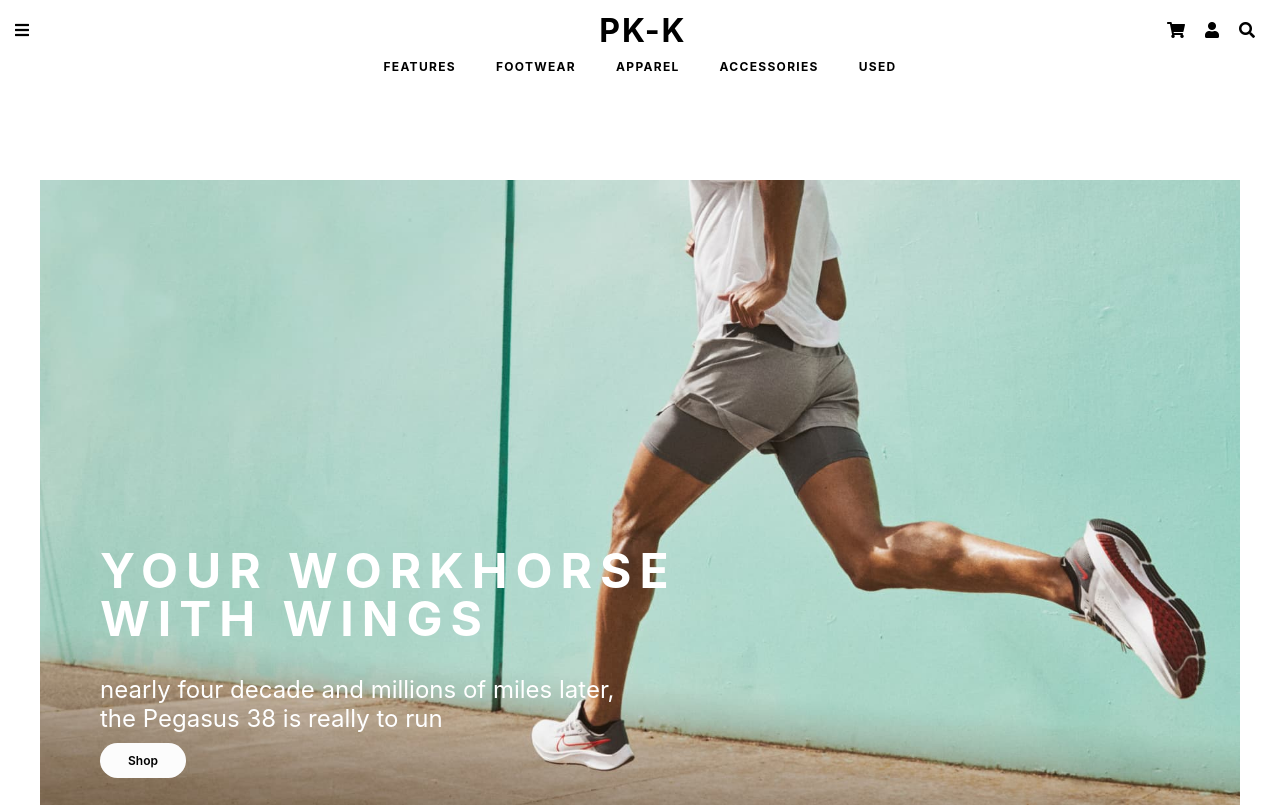
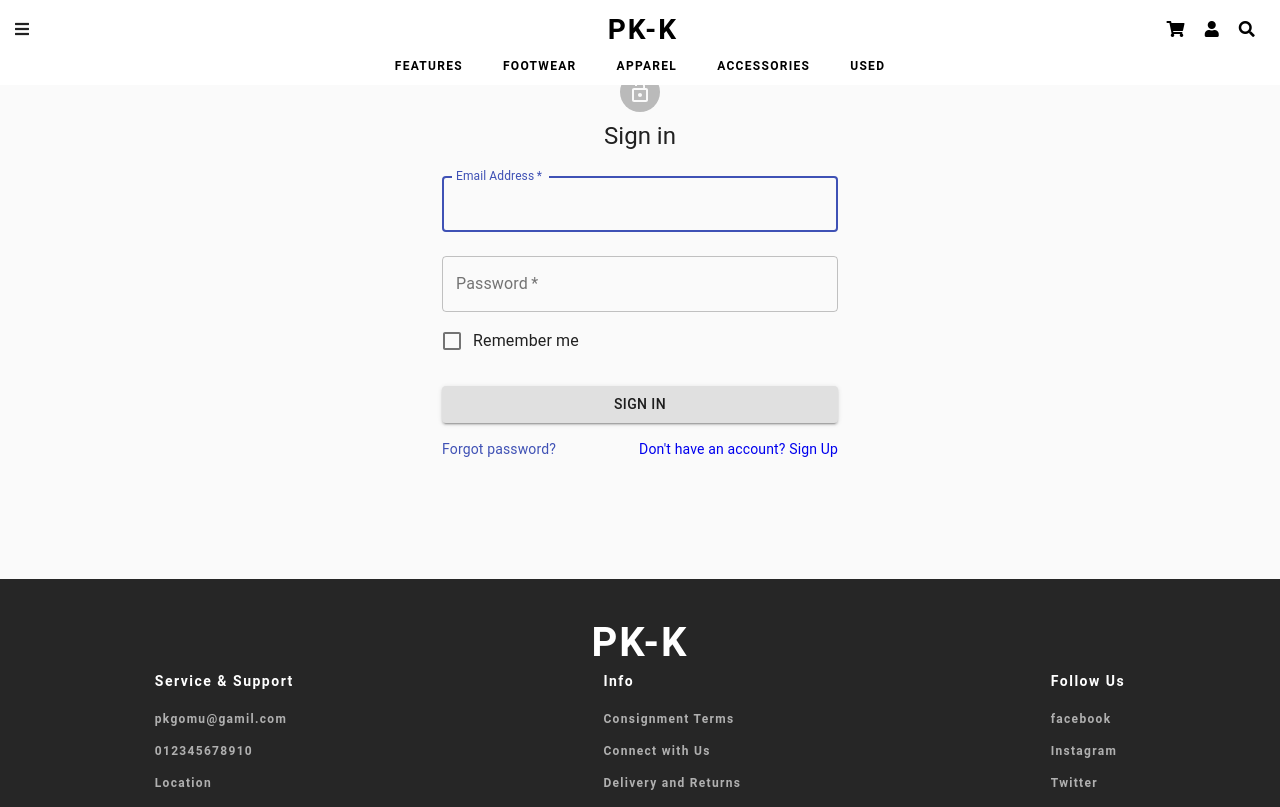
Before and after one commit to Nguyen-Gomu/PK_NK, a React (Create React App) app in the folder frontend/: page /signin in a window 1280 px wide. Shown: the top 807 px of the page. Built offline with nearby package versions, Linux system fonts and the light colour scheme.

Commit message:
hong biet viet gi luon

```diff
--- a/frontend/src/App.js
+++ b/frontend/src/App.js
@@ -8,13 +8,19 @@
 import Footer from "./components/Footer";
 import HomeScreen from "./screen/HomeScreen/homeScreen";
 
+import SignIn from './screen/User/Signin/Signin'
+import Checkout from './screen/Checkout/Checkout'
+
+
 function App() {
   return (
         <Router>
           <Header/>
           <Switch>
-            <Route path="/home" component={HomeScreen} />
-            <Route path="/" component={MainPage} />
+            {/* <Route path="/home" component={HomeScreen} />
+            <Route path="/" component={MainPage} /> */}
+            <Route path="/signin" component={SignIn}/>
+            <Route path="/checkout" component={Checkout}/>
           </Switch>
           <Footer/>
         </Router>
--- a/frontend/src/screen/User/Signin/Signin.js
+++ b/frontend/src/screen/User/Signin/Signin.js
@@ -9,6 +9,7 @@
 import Grid from '@material-ui/core/Grid';
 import Box from '@material-ui/core/Box';
 import LockOutlinedIcon from '@material-ui/icons/LockOutlined';
+import LockOpenIcon from '@material-ui/icons/LockOpen';
 import Typography from '@material-ui/core/Typography';
 import { makeStyles } from '@material-ui/core/styles';
 import Container from '@material-ui/core/Container';
@@ -43,7 +44,8 @@
       <CssBaseline />
       <div className={classes.paper}>
         <Avatar className={classes.avatar}>
-          <LockOutlinedIcon />
+          {/* <LockOutlinedIcon /> */}
+          <LockOpenIcon/>
         </Avatar>
         <Typography component="h1" variant="h5">
           Sign in
--- a/package.json
+++ b/package.json
@@ -14,6 +14,8 @@
   "author": "PK_Team",
   "license": "ISC",
   "dependencies": {
+    "@material-ui/core": "^4.11.4",
+    "@material-ui/icons": "^4.11.2",
     "axios": "^0.21.1",
     "dotenv": "^10.0.0",
     "express": "^4.17.1",
```
Also changed, not shown: 1 other file (tests, documents, lock files or other folders).
